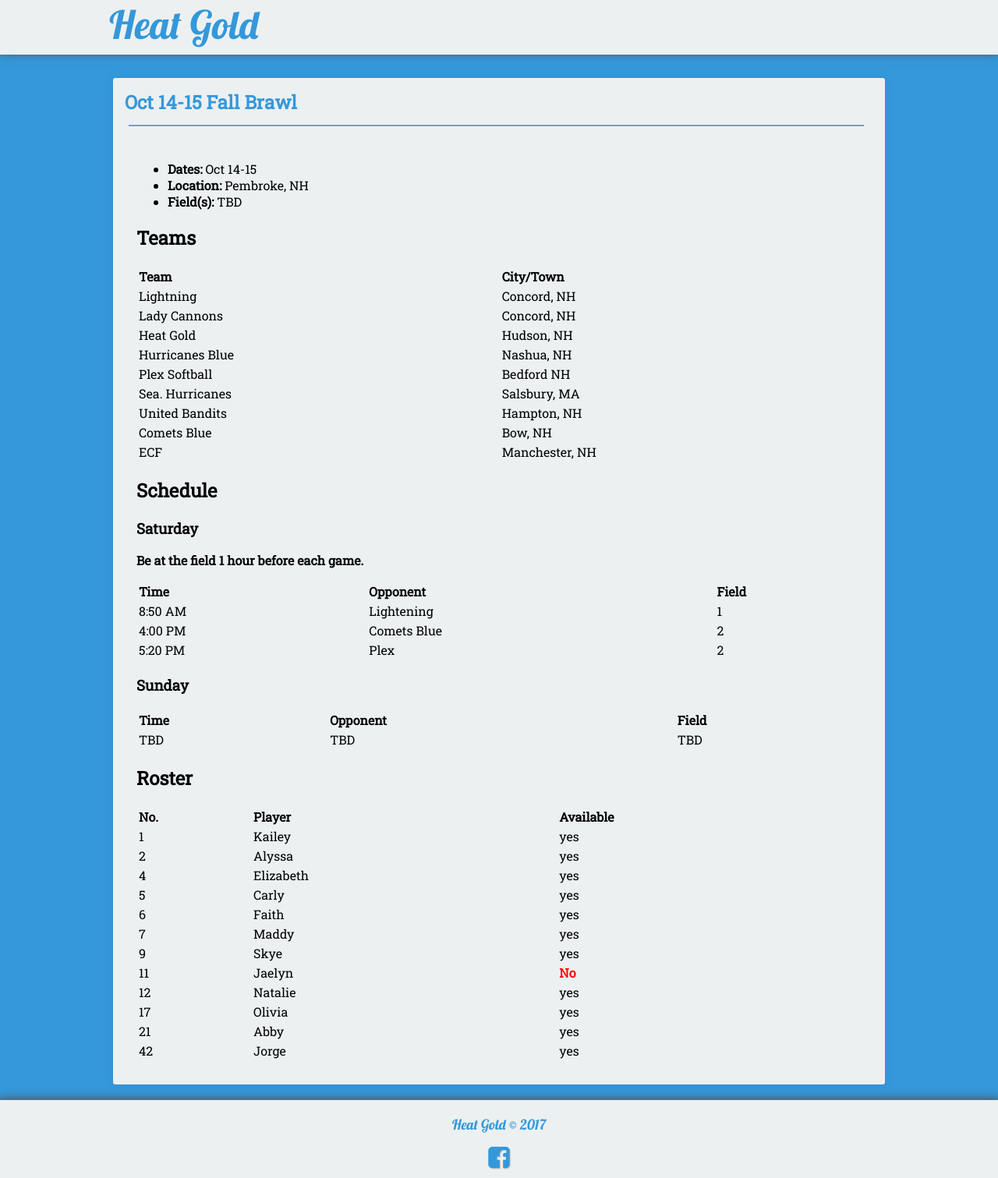
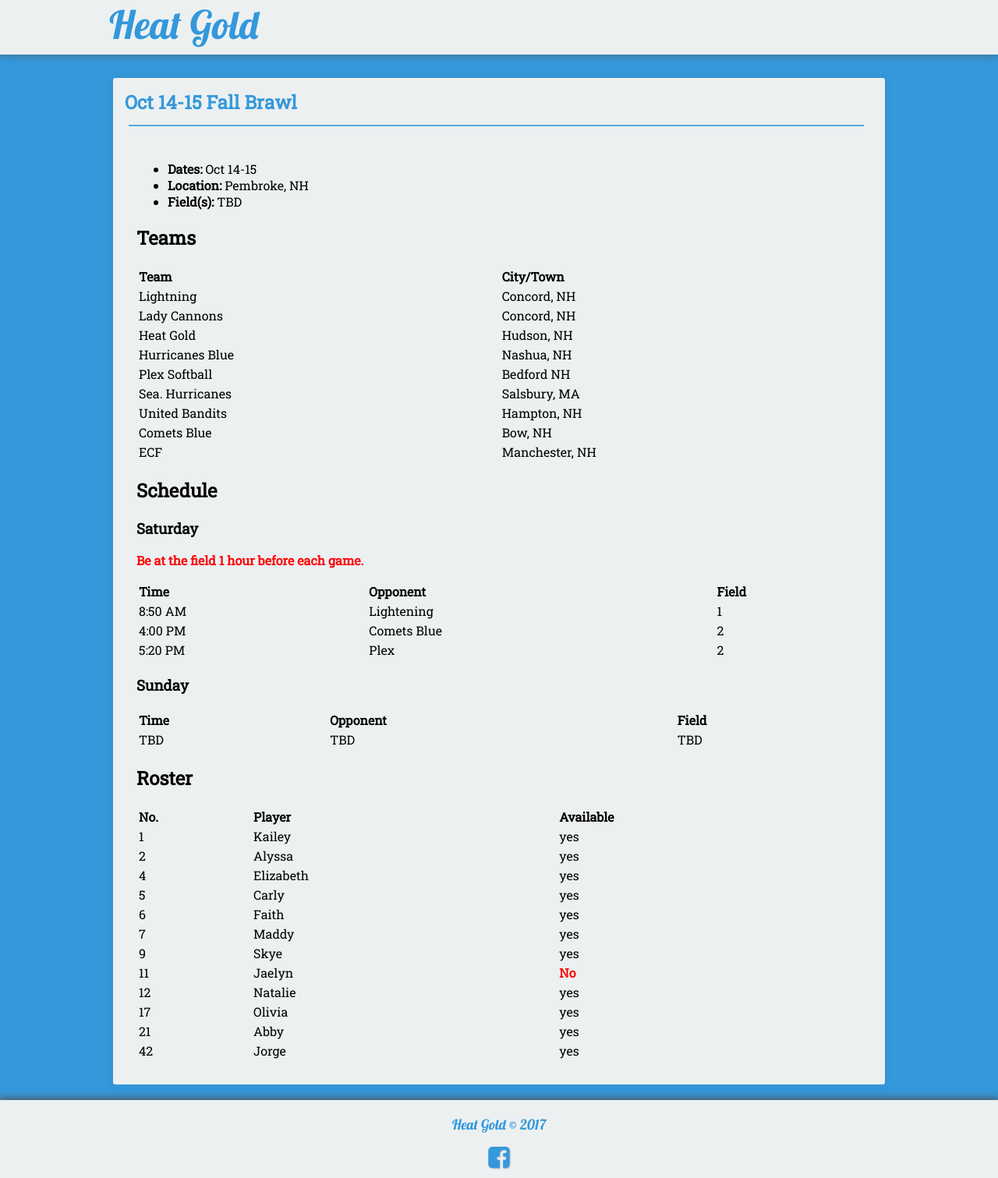
Before and after one commit to seanmerrow/ecf, a Jekyll site: the page built from _posts/2017-10-14-Oct-14-15.md, in a window 1280 px wide. Shown: the whole page at 78% size. Built offline with Jekyll 4.4.1, drawn with Linux system fonts in a browser that asks for light colours; nearby versions of some CDN libraries.

Commit message:
Update 2017-10-14-Oct-14-15.md

```diff
--- a/_posts/2017-10-14-Oct-14-15.md
+++ b/_posts/2017-10-14-Oct-14-15.md
@@ -30,7 +30,7 @@ category:
 
 ### Saturday
 
-**Be at the field 1 hour before each game.**
+**<span style="color:red">Be at the field 1 hour before each game.</span>**
 
 | Time | Opponent | Field |
 |:---|:---|:---|
```
